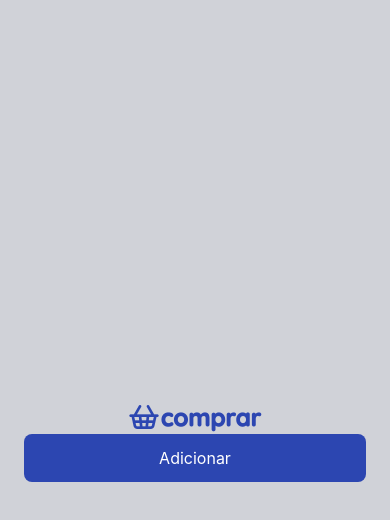
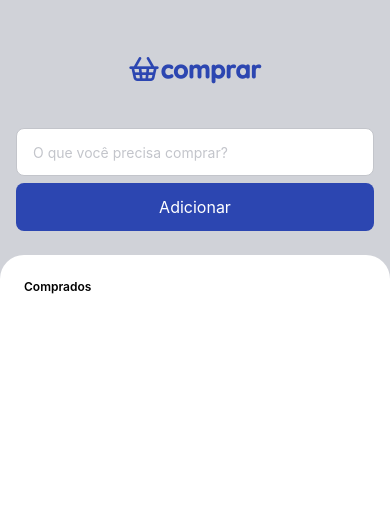
Before and after one commit to tassioNS9/comprar, a React Native app: screen / in a window 390 px wide. Shown: the top 520 px of the page. Built offline with nearby package versions, Linux system fonts and the light colour scheme.

Commit message:
feat: add initial Filter component

```diff
--- a/src/app/Home/index.tsx
+++ b/src/app/Home/index.tsx
@@ -1,12 +1,25 @@
 import { View, Image } from "react-native";
 import styles from "./styles";
 import { Button } from "@/components/Button";
-
+import { Input } from "@/components/Input";
+import { Filter } from "@/components/Filter";
+import { FilterStatus } from "@/types/FilterStatus";
 export default function Home() {
   return (
     <View style={styles.container}>
       <Image source={require("@/assets/logo.png")} style={styles.logo} />
-      <Button title="Adicionar" onPress={() => {}} />
+
+      <View style={styles.form}>
+        <Input
+          placeholder="O que você precisa comprar?"
+          onChangeText={() => {}}
+        />
+        <Button title="Adicionar" onPress={() => {}} />
+      </View>
+
+      <View style={styles.content}>
+        <Filter status={FilterStatus.DONE} isActive onPress={() => {}} />
+      </View>
     </View>
   );
 }
--- a/src/app/Home/styles.ts
+++ b/src/app/Home/styles.ts
@@ -4,15 +4,28 @@ const styles = StyleSheet.create({
   container: {
     flex: 1,
     alignItems: "center",
-    justifyContent: "center",
     backgroundColor: "#d0d2d8",
-    paddingTop: 62,
-    padding: 24,
+    paddingTop: 52,
   },
   logo: {
     height: 34,
     width: 134,
   },
+  form: {
+    width: "100%",
+    gap: 7,
+    paddingHorizontal: 16,
+    marginTop: 42,
+  },
+  content: {
+    flex: 1,
+    width: "100%",
+    backgroundColor: "#FFFFFF",
+    borderTopLeftRadius: 24,
+    borderTopRightRadius: 24,
+    padding: 24,
+    marginTop: 24,
+  },
 });
 
 export default styles;
--- /dev/null
+++ b/src/components/Filter/index.tsx
@@ -0,0 +1,22 @@
+import { TouchableOpacity, TouchableOpacityProps, Text } from "react-native";
+import styles from "./styles";
+import { FilterStatus } from "@/types/FilterStatus";
+
+type ButtonProps = TouchableOpacityProps & {
+  status: FilterStatus;
+  isActive: boolean;
+};
+
+export function Filter({ status, isActive, ...rest }: ButtonProps) {
+  return (
+    <TouchableOpacity
+      style={[styles.container, { opacity: isActive ? 1 : 0.5 }]}
+      activeOpacity={0.8}
+      {...rest}
+    >
+      <Text style={styles.title}>
+        {status === FilterStatus.DONE ? "Comprados" : "Pendente"}
+      </Text>
+    </TouchableOpacity>
+  );
+}
--- /dev/null
+++ b/src/components/Filter/styles.ts
@@ -0,0 +1,13 @@
+import { StyleSheet } from "react-native";
+
+const styles = StyleSheet.create({
+  container: {
+    flex: 1,
+  },
+  title: {
+    fontSize: 12,
+    fontWeight: 600,
+  },
+});
+
+export default styles;
```
